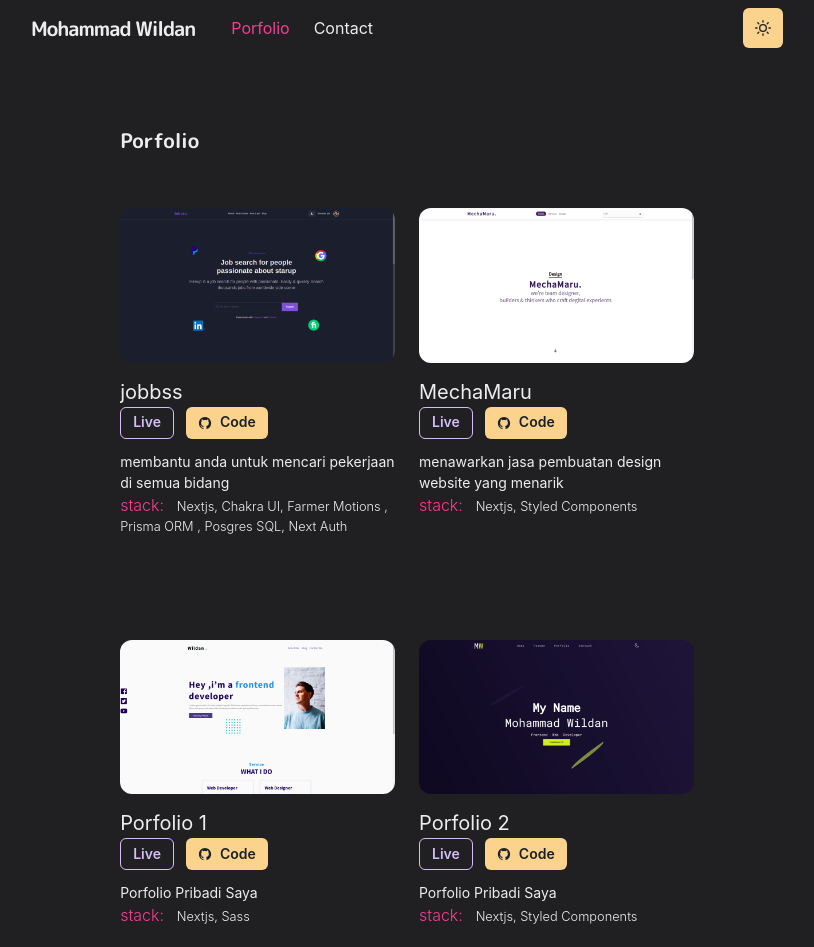
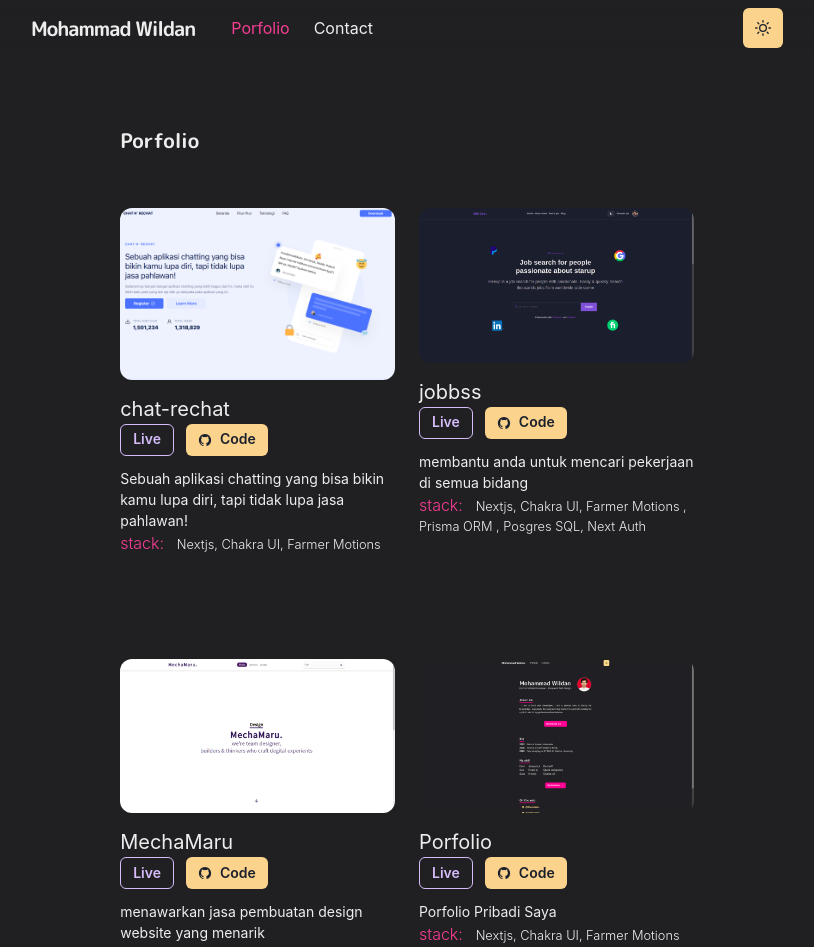
Before and after one commit to mohwildan/portofolio-mohammad-wildan, a Next.js app: page /porfolio in a window 1280 px wide. Shown: the top 947 px of the page, without its empty margins (233-1047 px from the left). Built offline with nearby package versions, Linux system fonts and the light colour scheme.

Commit message:
add porfolio

```diff
--- a/pages/porfolio.tsx
+++ b/pages/porfolio.tsx
@@ -5,8 +5,10 @@ import Layout from "../components/Layout/articel";
 import Sections from "../components/Sections";
 import jobbss from "../public/figma/jobbss.png";
 import mechamaru from "../public/figma/mechamaru.png";
-import porfolio1 from "../public/figma/porfolio1.png"
-import porfolio2 from "../public/figma/porfolio2.png"
+import porfolio1 from "../public/figma/porfolio1.png";
+import porfolio2 from "../public/figma/porfolio2.png";
+import chatRechat from "../public/figma/chat-rechat.png";
+import Porfolio0 from "../public/figma/porfolio.png";
 
 const Porfolio: NextPage = () => {
   return (
@@ -18,6 +20,18 @@ const Porfolio: NextPage = () => {
         <SimpleGrid columns={[1, 1, 2]} gap={6}>
           <Sections>
             <PorfolioGrid
+              title="chat-rechat"
+              image={chatRechat}
+              stack="Nextjs, Chakra UI, Farmer Motions"
+              linkLive="https://chat-rechat.vercel.app"
+              linkCode="https://github.com/mohwildan/CHAT-N-RECHAT"
+            >
+              Sebuah aplikasi chatting yang bisa bikin kamu lupa diri, tapi
+              tidak lupa jasa pahlawan!
+            </PorfolioGrid>
+          </Sections>
+          <Sections delay={0.1}>
+            <PorfolioGrid
               title="jobbss"
               image={jobbss}
               stack="Nextjs, Chakra UI, Farmer Motions ,
@@ -28,7 +42,7 @@ Prisma ORM , Posgres SQL, Next Auth"
               membantu anda untuk mencari pekerjaan di semua bidang
             </PorfolioGrid>
           </Sections>
-          <Sections delay={0.1}>
+          <Sections delay={0.2}>
             <PorfolioGrid
               title="MechaMaru"
               image={mechamaru}
@@ -39,7 +53,18 @@ Prisma ORM , Posgres SQL, Next Auth"
               menawarkan jasa pembuatan design website yang menarik
             </PorfolioGrid>
           </Sections>
-          <Sections delay={0.2}>
+          <Sections delay={0.3}>
+            <PorfolioGrid
+              title="Porfolio"
+              image={Porfolio0}
+              stack="Nextjs, Chakra UI, Farmer Motions"
+              linkLive="https://projeck-next-in-sass.netlify.app"
+              linkCode="https://github.com/mohwildan/nextjs-sass"
+            >
+              Porfolio Pribadi Saya
+            </PorfolioGrid>
+          </Sections>
+          <Sections delay={0.4}>
             <PorfolioGrid
               title="Porfolio 1"
               image={porfolio1}
@@ -50,7 +75,7 @@ Prisma ORM , Posgres SQL, Next Auth"
               Porfolio Pribadi Saya
             </PorfolioGrid>
           </Sections>
-          <Sections delay={0.3}>
+          <Sections delay={0.5}>
             <PorfolioGrid
               title="Porfolio 2"
               image={porfolio2}
```
Also changed, not shown: public/figma/chat-rechat.png (added), public/figma/porfolio.png (added).
